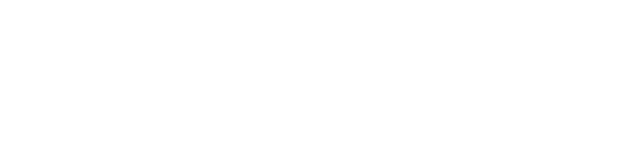
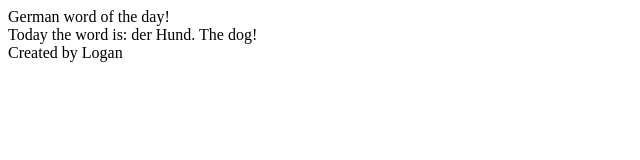
Before and after one commit to LoganGately/German-Word-of-the-Day, a plain HTML site: page index.html in a window 1280 px wide. Shown: the whole page, without its empty margins (0-640 px from the left). Drawn offline with Linux system fonts and the light colour scheme.

Commit message:
Added basic info

```diff
--- a/index.html
+++ b/index.html
@@ -6,6 +6,8 @@
         <meta name="viewport" content="width=device-width"/>
     </head>
     <body>
-
+        <header>German word of the day!</header>
+        <main>Today the word is: der Hund. The dog!</main>
+        <footer>Created by Logan</footer>
     </body>
 </html>
```
